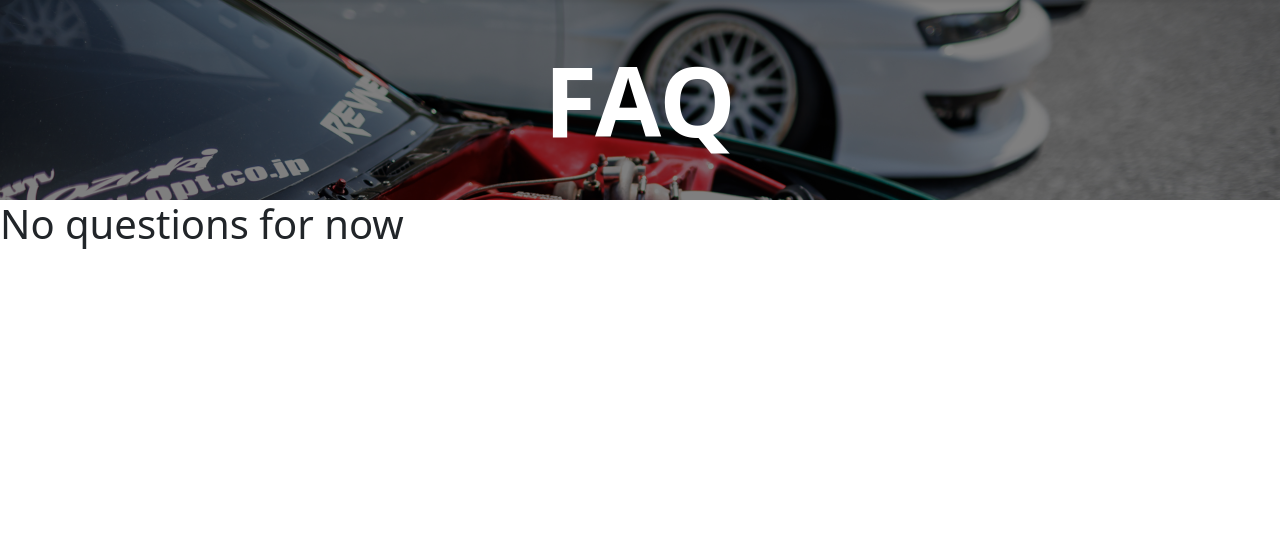
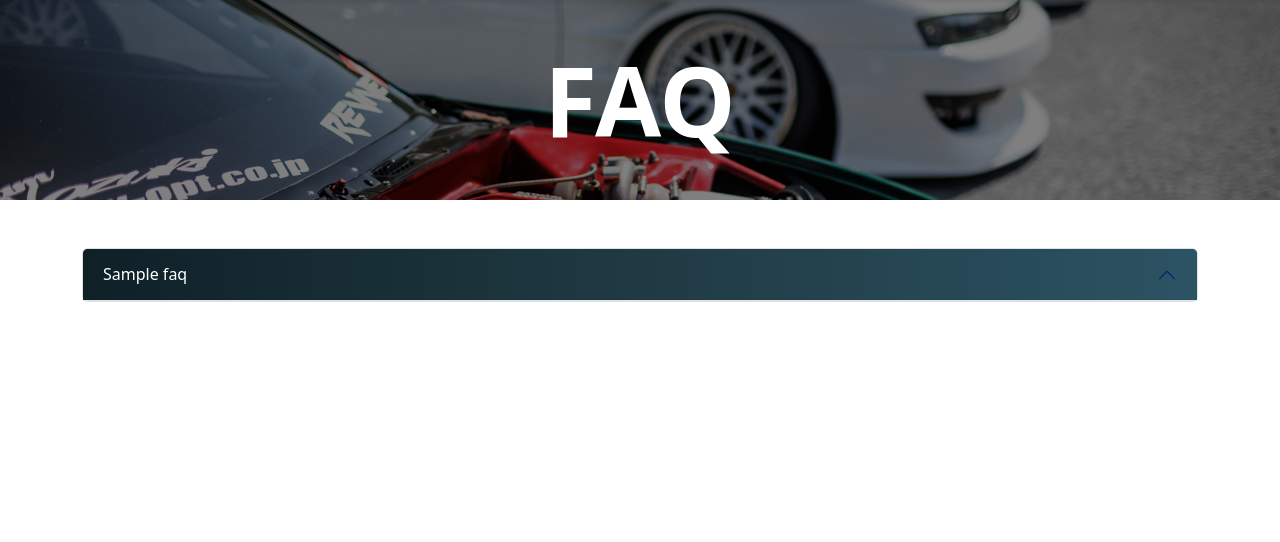
Before and after one commit to karol-kkk/carblog2, a Django app: page /forum/frequent_questions in a window 1280 px wide. Shown: the part 56-598 px from the top of the page. Run offline with Django 5.2, Linux system fonts and the light colour scheme; tables that the repository leaves empty hold one stand-in row (values such as "Sample post"); parts of the project's set-up code (start-up, migrations or seed data) failed here and were passed over.

Commit message:
faq update

```diff
--- a/webapp/forum/admin.py
+++ b/webapp/forum/admin.py
@@ -1,6 +1,7 @@
 from django.contrib import admin
-from .models import Posts, Comment
+from .models import Posts, Comment, Faq
 
 # Register your models here.
 admin.site.register(Posts)
 admin.site.register(Comment)
+admin.site.register(Faq)
--- a/webapp/forum/models.py
+++ b/webapp/forum/models.py
@@ -39,3 +39,10 @@ class PostImage(models.Model):
 
     def __str__(self):
         return f"Image for Post {self.post.id}"
+
+class Faq(models.Model):
+    question = models.CharField(max_length = 200, blank=False)
+    answer = models.TextField(max_length = 200, blank=False)
+
+    def __str__(self):
+        return self.question
--- a/webapp/forum/templates/forum/frequent_questions.html
+++ b/webapp/forum/templates/forum/frequent_questions.html
@@ -8,6 +8,38 @@
     FAQ
   </div>
 </section>
-
-<h1>No questions for now</h1>
+{% if faqs %}
+<div class="container my-5">
+  <div class="accordion" id="faqAccordion">
+    {% for faq in faqs %}
+      <div class="accordion-item gradient text-white mb-3">
+        <h2 class="accordion-header" id="faqHeading{{ forloop.counter }}">
+          <button class="accordion-button gradient text-white {% if not forloop.first %}collapsed{% endif %}"
+                  type="button"
+                  data-bs-toggle="collapse"
+                  data-bs-target="#faqCollapse{{ forloop.counter }}"
+                  aria-expanded="{{ forloop.first|yesno:'true,false' }}"
+                  aria-controls="faqCollapse{{ forloop.counter }}">
+            {{ faq.question }}
+          </button>
+        </h2>
+        <div id="faqCollapse{{ forloop.counter }}"
+             class="accordion-collapse collapse"
+             aria-labelledby="faqHeading{{ forloop.counter }}"
+             data-bs-parent="#faqAccordion">
+          <div class="accordion-body">
+            {{ faq.answer }}
+          </div>
+        </div>
+      </div>
+    {% endfor %}
+  </div>
+</div>
+{% else %}
+<div class="container py-4">
+  <div class="alert text-white gradient text-center m-0">
+    No FAQs for now. Come back later!
+  </div>
+</div>
+{% endif %}
 {% endblock %}
--- a/webapp/forum/urls.py
+++ b/webapp/forum/urls.py
@@ -3,7 +3,7 @@ from . import views # from current folder import the neighbour file views for vi
 
 urlpatterns = [
     path('', views.post_home, name='post_home'),
-    path('frequent_questions', views.frequent_questions),
+    path('frequent_questions', views.frequent_questions, name='faq'),
     path('create', views.post_create, name='post_create'),
     path('<int:pk>', views.PostDetailView.as_view(), name='post_show'),
     path('<int:pk>/update', views.PostUpdateView.as_view(), name='post_update'),
--- a/webapp/forum/views.py
+++ b/webapp/forum/views.py
@@ -2,7 +2,7 @@ from django.shortcuts import render, redirect, get_object_or_404
 from django.http import HttpResponse, JsonResponse
 from django.views.generic import DetailView, UpdateView, DeleteView
 from django.contrib.auth.decorators import login_required
-from .models import Posts, Comment, PostImage
+from .models import Posts, Comment, PostImage, Faq
 from .forms import PostsForm, CommentForm, PostImageFormSet
 from django.http import HttpResponseForbidden
 
@@ -11,7 +11,8 @@ def index(request):
     return render(request,'forum/index.html')
 
 def frequent_questions(request):
-    return render(request,'forum/frequent_questions.html')
+    faqs = Faq.objects.all
+    return render(request, "forum/frequent_questions.html", {'faqs': faqs})
 
 
 def post_home(request):
--- a/webapp/main/static/main/css/main.css
+++ b/webapp/main/static/main/css/main.css
@@ -215,3 +215,8 @@ body, html {
   background-color: rgba(0, 0, 0, 0.5); /* Dark overlay */
   z-index: 1;
 }
+
+.accordion-button:focus {
+  box-shadow: none;
+  outline: none;
+}
```
Also changed, not shown: webapp/forum/migrations/0016_faq.py (added).
